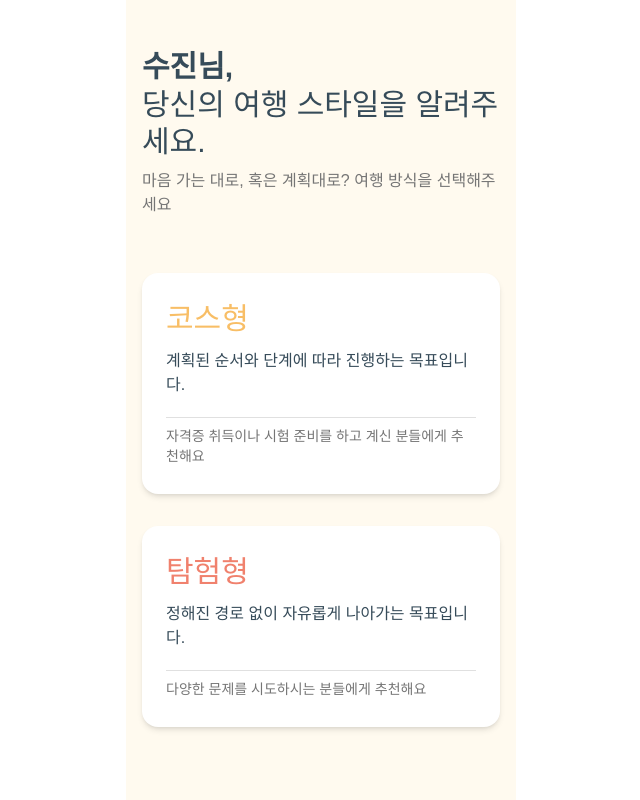
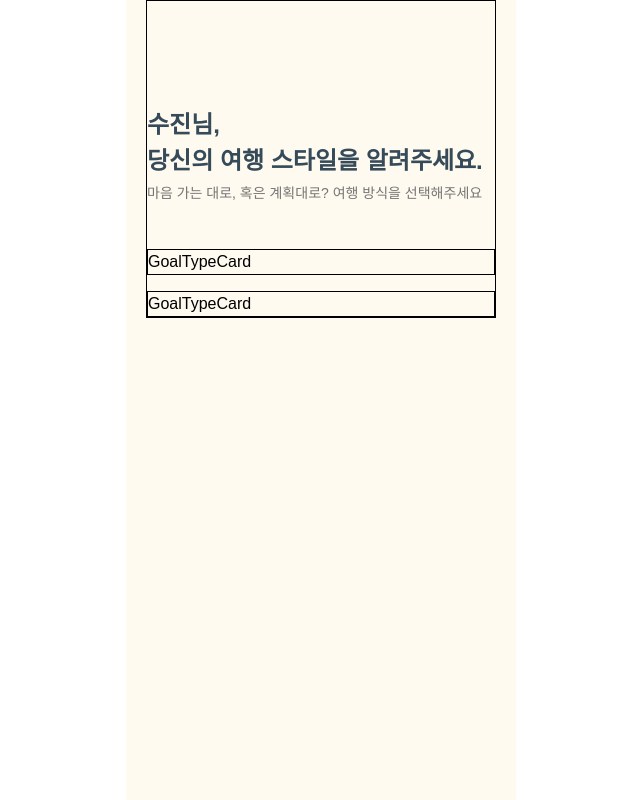
Before and after one commit to ccconac/JECT-4-client, a React (Vite) app: page /setGoalType in a window 1280 px wide. Shown: the whole page, without its empty margins (319-959 px from the left). Built offline with nearby package versions, Linux system fonts and the light colour scheme; a web font is replaced by a local one.

Commit message:
design: SetGoalTypePage 헤더 디자인 추가

```diff
--- a/dev-dist/sw.js
+++ b/dev-dist/sw.js
@@ -82,7 +82,7 @@ define(['./workbox-54d0af47'], (function (workbox) { 'use strict';
     "revision": "3ca0b8505b4bec776b69afdba2768812"
   }, {
     "url": "index.html",
-    "revision": "0.ue385hr9f58"
+    "revision": "0.9qpfjrvbibg"
   }], {});
   workbox.cleanupOutdatedCaches();
   workbox.registerRoute(new workbox.NavigationRoute(workbox.createHandlerBoundToURL("index.html"), {
--- a/src/index.css
+++ b/src/index.css
@@ -69,10 +69,12 @@ body {
 }
 
 /* Mobile Container */
+/* TODO : 컨테이너에 padding 20px 추가 공유 */
 
 .mobile-container {
     max-width: 390px; /* 아이폰 13,14 화면 너비 */
     margin: 0 auto; /* 가운데 정렬 */
     min-height: 100vh; /* 뷰포트 높이 채우기*/
+    padding: 0 20px; /* 디자인 토큰 좌우 패딩*/
     background-color: #fffaef;
 }
--- /dev/null
+++ b/src/pages/setup/setTravelGoal/GoalTypeCard.tsx
@@ -0,0 +1,3 @@
+export default function GoalTypeCard() {
+    return <div className="border">GoalTypeCard</div>;
+}
--- a/src/pages/setup/setTravelGoal/SetGoalTypePage.tsx
+++ b/src/pages/setup/setTravelGoal/SetGoalTypePage.tsx
@@ -1,49 +1,22 @@
-import React from "react";
+import GoalTypeCard from './GoalTypeCard';
 
-const travelTypes = [
-  {
-    key: "course",
-    title: "코스형",
-    description: "계획된 순서와 단계에 따라 진행하는 목표입니다.",
-    recommend: "자격증 취득이나 시험 준비를 하고 계신 분들에게 추천해요",
-    color: "text-[#F8BE66]",
-    border: "border-[#F8BE66]",
-  },
-  {
-    key: "explore",
-    title: "탐험형",
-    description: "정해진 경로 없이 자유롭게 나아가는 목표입니다.",
-    recommend: "다양한 문제를 시도하시는 분들에게 추천해요",
-    color: "text-[#F0816D]",
-    border: "border-[#F0816D]",
-  },
-];
-
-const SetGoalTypePage: React.FC = () => {
+const SetGoalTypePage = () => {
     return (
-    <main className="min-h-screen bg-[#FFFAEF] flex flex-col items-center px-4 py-8 sm:py-12">
-      <header className="w-full max-w-md mx-auto mb-8">
-        <h1 className="text-2xl sm:text-3xl font-bold text-[#364B59] mb-2 leading-tight">
-          수진님,<br />
-          <span className="font-normal">당신의 여행 스타일을 알려주세요.</span>
+        <div className="border pt-[106px]">
+            <header className="flex flex-col gap-1">
+                <h1 className="text-secondary text-title">
+                    수진님, <br />
+                    당신의 여행 스타일을 알려주세요.
                 </h1>
-        <p className="text-base text-[#757575] mb-6">
+                <p className="text-text-min text-small">
                     마음 가는 대로, 혹은 계획대로? 여행 방식을 선택해주세요
                 </p>
             </header>
-      <section className="w-full max-w-md flex flex-col gap-6">
-        {travelTypes.map((type) => (
-          <div
-            key={type.key}
-            className="bg-white rounded-2xl shadow-md px-6 py-7 flex flex-col gap-2 mb-2"
-          >
-            <span className={`text-3xl mb-1 ${type.color}`}>{type.title}</span>
-            <span className="text-base text-[#364B59] mb-1">{type.description}</span>
-            <span className="text-sm text-[#757575] border-t border-[#E0E0E0] pt-2 mt-2">{type.recommend}</span>
+            <main className="mt-[46px] flex flex-col gap-4">
+                <GoalTypeCard />
+                <GoalTypeCard />
+            </main>
         </div>
-        ))}
-      </section>
-    </main>
     );
 };
 
```
Lines whose indentation alone changed are shown as unchanged.
